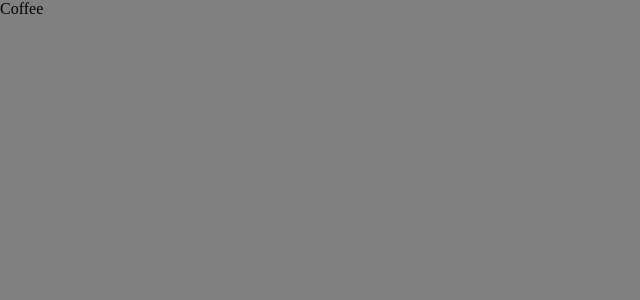
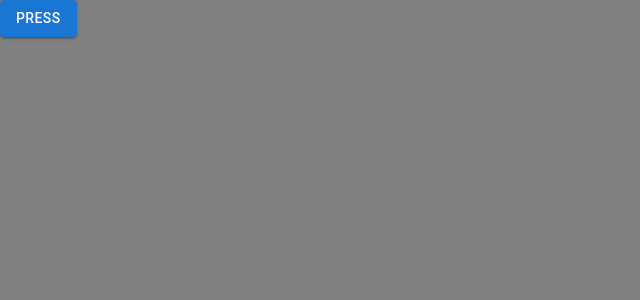
Before and after one commit to RastkoAmun/Commodities-Price-Prediction, a Next.js app in the folder client-side/: page /coffee in a window 1280 px wide. Shown: the top 300 px of the page, without its empty margins (0-640 px from the left). Built offline with nearby package versions, Linux system fonts and the light colour scheme.

Commit message:
feat: making the first RestAPI call from backend to frontend

```diff
--- a/client-side/src/app/coffee/page.tsx
+++ b/client-side/src/app/coffee/page.tsx
@@ -1,8 +1,22 @@
+"use client"
 import React from 'react'
+import axios from 'axios'
+import { Button } from '@mui/material'
 
 const Coffee = () => {
+  const getDataByYear = async () => {
+    const response = await axios.get('http://127.0.0.1:5000/yearly', {
+      params: {
+        resource: 'coffee'
+      }
+    }).then((res) => {return res.data})
+    console.log(response)
+  }
+
   return (
-    <div>Coffee</div>
+    <Button variant='contained' onClick={getDataByYear}>
+      PRESS
+    </Button>
   )
 }
 
```
Also changed, not shown: 2 other files (tests, documents, lock files or other folders).
